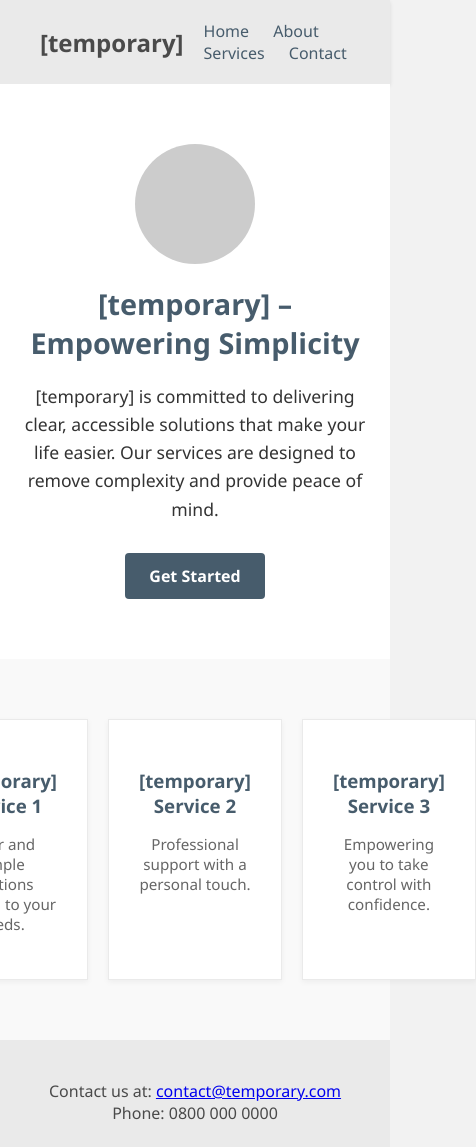
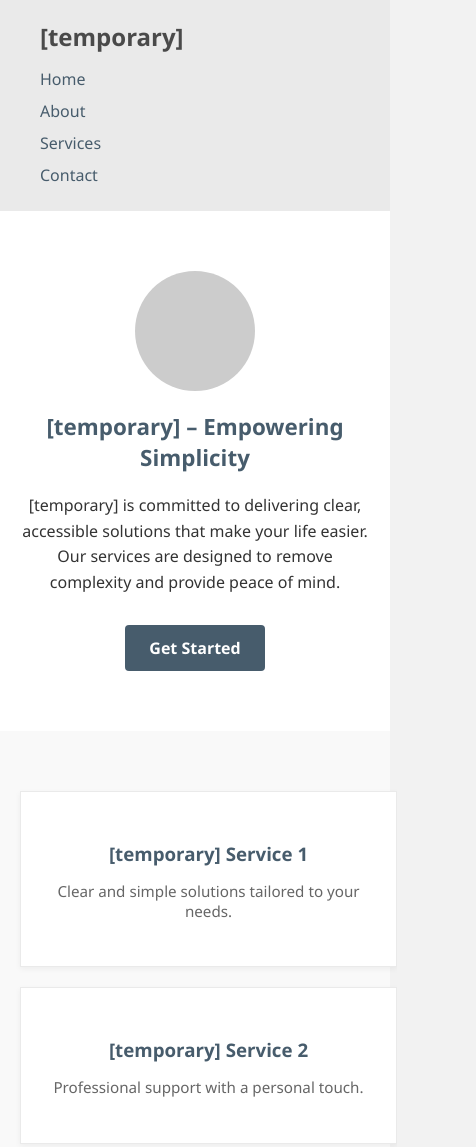
Before and after one commit to AJS-Advisory-Service/AJS-Advisory-Service.github.io, a plain HTML site: page index.html in a window 390 px wide. Shown: the top 1147 px of the page, 476 px wide, since content can reach past the window. Drawn offline with Linux system fonts and the light colour scheme.

Commit message:
Update index.html
update to try and make responsive

```diff
--- a/index.html
+++ b/index.html
@@ -23,7 +23,7 @@
       justify-content: space-between;
       align-items: center;
       padding: 20px 40px;
-      box-shadow: 0 2px 4px rgba(0,0,0,0.1);
+      flex-wrap: wrap;
     }
 
     .nav-logo {
@@ -32,16 +32,16 @@
       color: var(--medium-gray);
     }
 
+    .nav-links {
+      display: flex;
+      flex-wrap: wrap;
+    }
+
     .nav-links a {
       margin-left: 20px;
       text-decoration: none;
       color: var(--slate-blue);
       font-weight: 500;
-      transition: color 0.3s;
-    }
-
-    .nav-links a:hover {
-      color: var(--medium-gray);
     }
 
     header {
@@ -81,11 +81,6 @@
       text-decoration: none;
       border-radius: 4px;
       font-weight: bold;
-      transition: background-color 0.3s;
-    }
-
-    .cta-button:hover {
-      background-color: var(--medium-gray);
     }
 
     .cta-section {
@@ -94,21 +89,18 @@
       gap: 20px;
       padding: 60px 20px;
       background-color: #f9f9f9;
+      flex-wrap: wrap;
     }
 
     .cta-box {
       flex: 1;
+      min-width: 260px;
       max-width: 300px;
       background-color: #ffffff;
       border: 1px solid var(--off-white);
       padding: 30px;
       text-align: center;
       box-shadow: 0 2px 6px rgba(0,0,0,0.05);
-      transition: box-shadow 0.3s;
-    }
-
-    .cta-box:hover {
-      box-shadow: 0 4px 10px rgba(0,0,0,0.1);
     }
 
     .cta-box h3 {
@@ -130,6 +122,40 @@
     .contact-info {
       font-size: 1em;
       color: var(--medium-gray);
+    }
+
+    @media screen and (max-width: 600px) {
+      nav {
+        flex-direction: column;
+        align-items: flex-start;
+      }
+
+      .nav-links {
+        margin-top: 10px;
+        flex-direction: column;
+      }
+
+      .nav-links a {
+        margin: 5px 0;
+      }
+
+      .tagline {
+        font-size: 1.4em;
+      }
+
+      .description {
+        font-size: 1em;
+      }
+
+      .cta-section {
+        flex-direction: column;
+        align-items: center;
+      }
+
+      .cta-box {
+        width: 100%;
+        max-width: 90%;
+      }
     }
   </style>
 </head>
```
